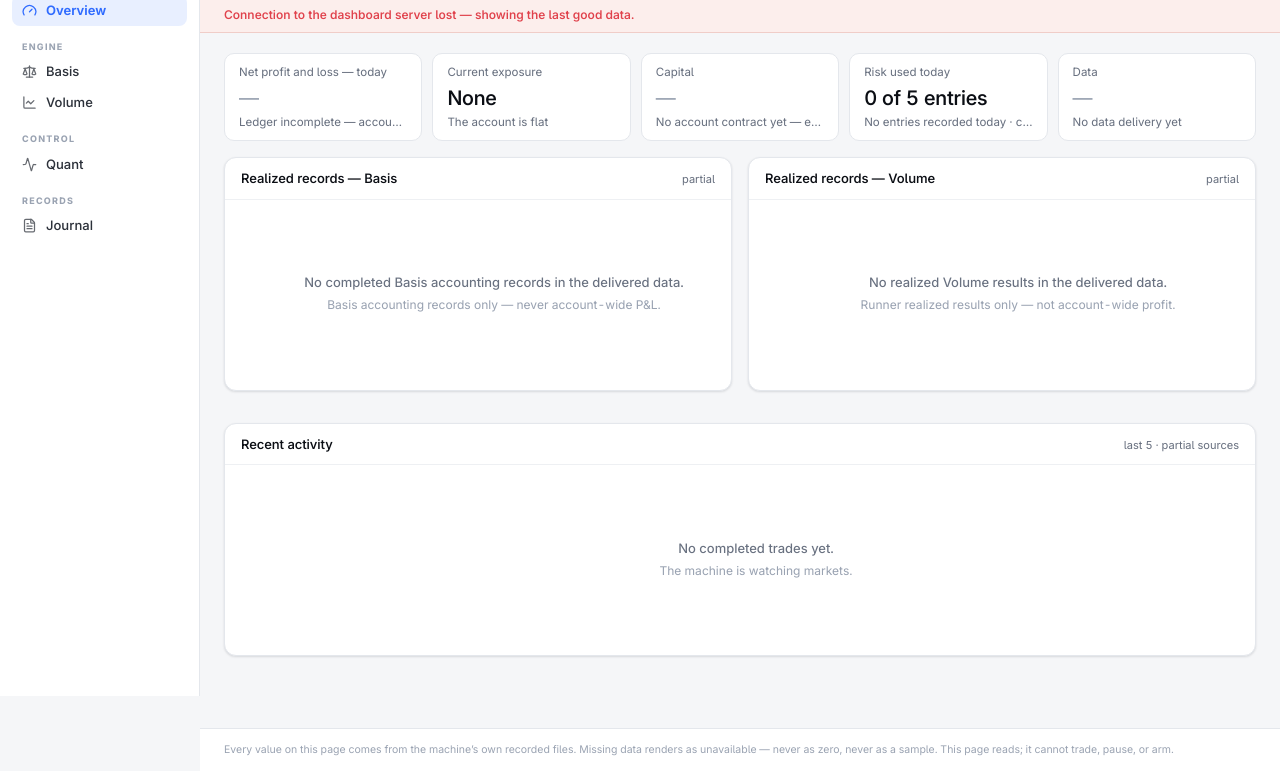
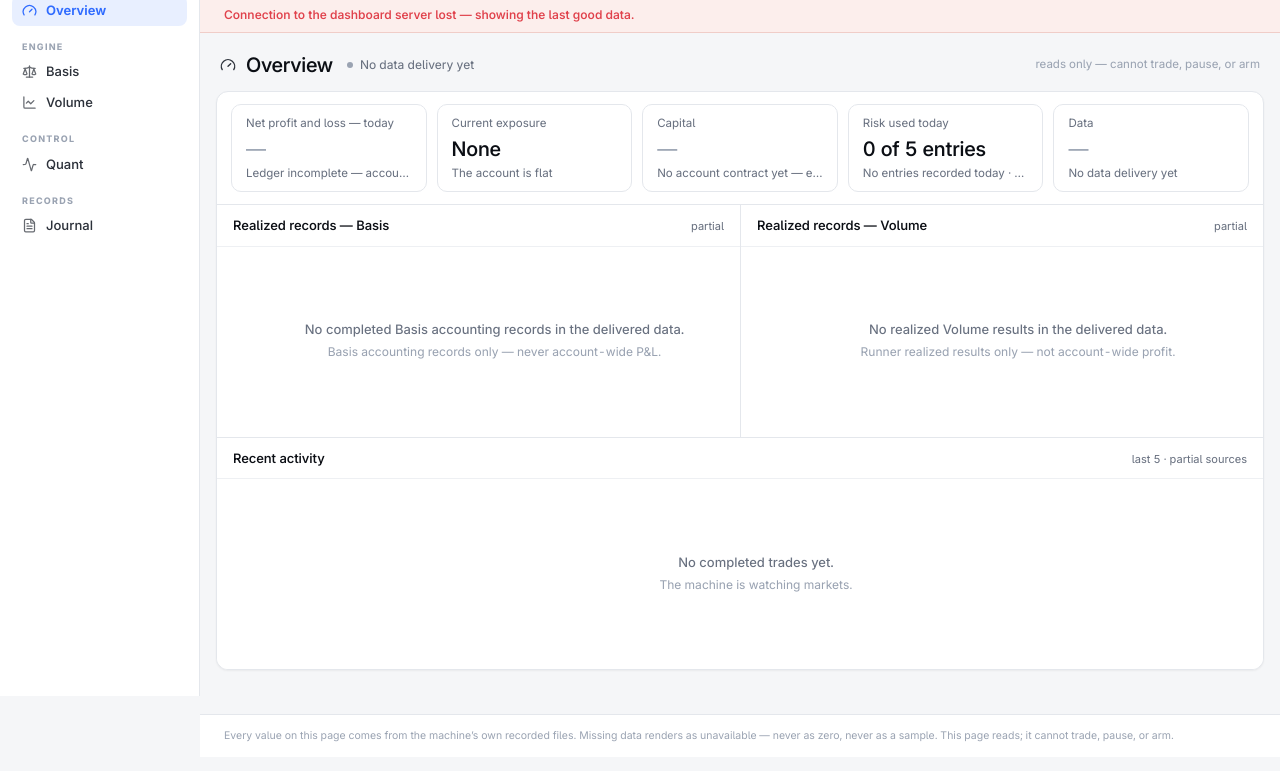
Before and after one commit to cosmosgeek0/quant, a plain HTML site: page ui/index.html in a window 1280 px wide. Shown: the part 104-875 px from the top of the page. Drawn offline with Linux system fonts and the light colour scheme; no server answers.

Commit message:
ui: route-frame grammar — one framed surface per page with internal bands + page identity band (icon/title/live dot/meta); kills floating-boxes canvas

```diff
--- a/ui/app.js
+++ b/ui/app.js
@@ -664,8 +664,43 @@ function selectTab(name) {
   renderCurrent();
 }
 
+var PAGE_ICONS = {
+  overview: "gauge", basis: "scale", volume: "chart-line",
+  quant: "activity", journal: "file-text"
+};
+
+function renderPageBand(name) {
+  var band = document.getElementById("band-" + name);
+  if (!band) return;
+  var strip = state.data.strip || {};
+  var pull = strip.pull || {};
+  var liveCls, liveText;
+  if (!pull.present) { liveCls = ""; liveText = "No data delivery yet"; }
+  else if (pull.ok === false || pull.level === "red") {
+    liveCls = "bad"; liveText = "Stale · " + ageText(pull.age_seconds);
+  } else if (pull.level === "amber") {
+    liveCls = "warn"; liveText = "Delayed · " + ageText(pull.age_seconds);
+  } else { liveCls = "ok"; liveText = "Live · " + ageText(pull.age_seconds); }
+  var title = name.charAt(0).toUpperCase() + name.slice(1);
+  var rendered = band.getAttribute("data-r");
+  var next = title + "|" + liveCls + "|" + liveText;
+  if (rendered === next) return;
+  band.setAttribute("data-r", next);
+  band.textContent = "";
+  var icon = el("span", "ic pb-ic");
+  icon.style.setProperty("--ic",
+    "url(vendor/icons/" + (PAGE_ICONS[name] || "gauge") + ".svg)");
+  band.appendChild(icon);
+  band.appendChild(el("span", "pb-title", title));
+  band.appendChild(el("span",
+    "pb-live" + (liveCls ? " " + liveCls : ""), liveText));
+  band.appendChild(el("span", "pb-meta",
+    "reads only — cannot trade, pause, or arm"));
+}
+
 function renderCurrent() {
   renderStrip();
+  renderPageBand(state.tab);
   var module = window.QuantTabs[state.tab];
   if (module && typeof module.render === "function") module.render();
 }
--- a/ui/index.html
+++ b/ui/index.html
@@ -80,11 +80,11 @@
   <div id="connbar" role="status"></div>
 
   <main>
-    <div role="tabpanel" id="panel-overview" class="on" aria-labelledby="tab-overview"><div id="root-overview"></div></div>
-    <div role="tabpanel" id="panel-basis" aria-labelledby="tab-basis"><div id="root-basis"></div></div>
-    <div role="tabpanel" id="panel-volume" aria-labelledby="tab-volume"><div id="root-volume"></div></div>
-    <div role="tabpanel" id="panel-quant" aria-labelledby="tab-quant"><div id="root-quant"></div></div>
-    <div role="tabpanel" id="panel-journal" aria-labelledby="tab-journal"><div id="root-journal"></div></div>
+    <div role="tabpanel" id="panel-overview" class="on" aria-labelledby="tab-overview"><div class="pageband" id="band-overview"></div><div class="pageframe" id="root-overview"></div></div>
+    <div role="tabpanel" id="panel-basis" aria-labelledby="tab-basis"><div class="pageband" id="band-basis"></div><div class="pageframe" id="root-basis"></div></div>
+    <div role="tabpanel" id="panel-volume" aria-labelledby="tab-volume"><div class="pageband" id="band-volume"></div><div class="pageframe" id="root-volume"></div></div>
+    <div role="tabpanel" id="panel-quant" aria-labelledby="tab-quant"><div class="pageband" id="band-quant"></div><div id="root-quant"></div></div>
+    <div role="tabpanel" id="panel-journal" aria-labelledby="tab-journal"><div class="pageband" id="band-journal"></div><div class="pageframe" id="root-journal"></div></div>
   </main>
 
   <footer>
--- a/ui/style.css
+++ b/ui/style.css
@@ -283,9 +283,60 @@ body {
   border-color: var(--red-line);
 }
 
-main { padding: 20px 24px 56px; flex: 1 0 auto; }
+main { padding: 14px 16px 44px; flex: 1 0 auto; }
 [role="tabpanel"] { display: none; }
 [role="tabpanel"].on { display: block; }
+
+/* ============================================================
+   Route frame: one continuous surface per page — never floating
+   boxes on a gray sea (owner's room grammar, measured)
+   ============================================================ */
+.pageband {
+  display: flex; align-items: center; gap: 10px;
+  min-height: 44px; padding: 2px 4px 10px;
+}
+.pageband .pb-ic {
+  width: 22px; height: 22px; color: var(--ink-2);
+}
+.pageband .pb-title {
+  font-size: 20px; font-weight: 540; letter-spacing: -0.014em;
+  line-height: 28px;
+}
+.pageband .pb-live {
+  display: inline-flex; align-items: center; gap: 7px;
+  font-size: 12px; font-weight: 440; color: var(--muted);
+  margin-left: 4px;
+}
+.pageband .pb-live::before {
+  content: ""; width: 6px; height: 6px; border-radius: 50%;
+  background: var(--gray);
+}
+.pageband .pb-live.ok::before { background: var(--green); }
+.pageband .pb-live.warn::before { background: var(--warn-mark); }
+.pageband .pb-live.bad::before { background: var(--red); }
+.pageband .pb-meta {
+  margin-left: auto; font-size: 11.5px; font-weight: 420;
+  color: var(--muted-2);
+}
+.pageframe {
+  background: var(--panel);
+  border: 1px solid var(--line);
+  border-radius: 12px;
+  box-shadow: var(--shadow-xs);
+  overflow: hidden;
+}
+.pageframe > .card, .pageframe .ov-grid > .card {
+  border: 0; border-radius: 0; margin: 0; box-shadow: none;
+}
+.pageframe > .card { border-top: 1px solid var(--line); }
+.pageframe > :first-child { border-top: 0; }
+.pageframe > .stat-row {
+  margin: 0; padding: 12px 14px; gap: 10px;
+}
+.pageframe > .ov-grid {
+  margin: 0; gap: 0; border-top: 1px solid var(--line);
+}
+.pageframe .ov-grid > .card + .card { border-left: 1px solid var(--line); }
 
 /* ============================================================
    Status chips
```
